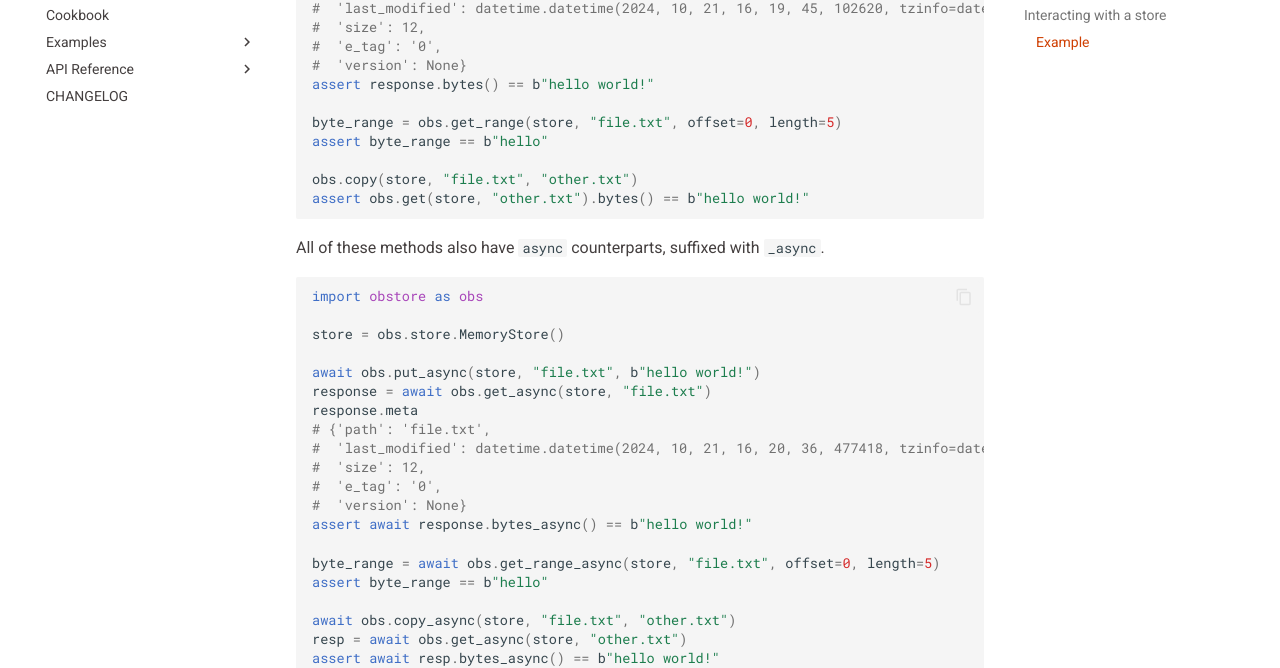
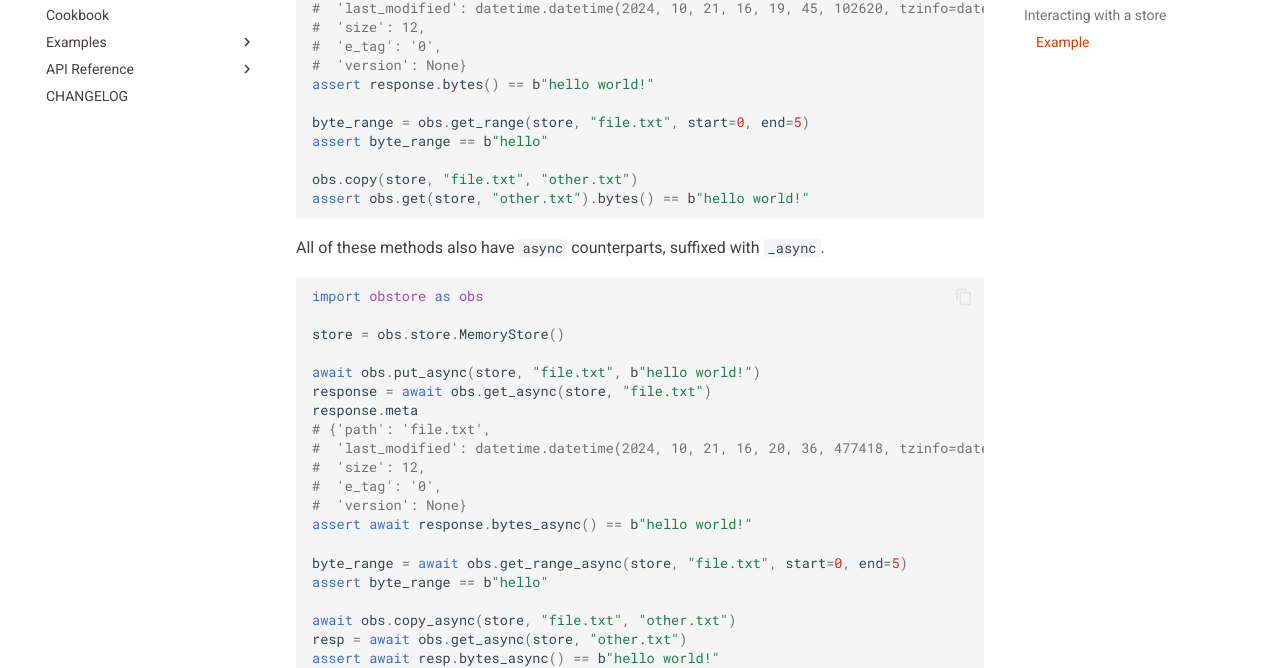
Before and after one commit to machichima/obstore, an MkDocs documentation site: the page built from docs/getting-started.md, in a window 1280 px wide and 900 px high, scrolled down 2292 px. Shown: the part 147-815 px from the top of the window. Built offline with MkDocs 1.6.1 and Material for MkDocs 9.7.7, drawn with Linux system fonts in a browser that asks for light colours; comment, search, counter and statistics services are not loaded; the version menu is left out.

Commit message:
fix: update get-range examples with start/end (#168)

```diff
--- a/docs/getting-started.md
+++ b/docs/getting-started.md
@@ -85,7 +85,7 @@ response.meta
 #  'version': None}
 assert response.bytes() == b"hello world!"
 
-byte_range = obs.get_range(store, "file.txt", offset=0, length=5)
+byte_range = obs.get_range(store, "file.txt", start=0, end=5)
 assert byte_range == b"hello"
 
 obs.copy(store, "file.txt", "other.txt")
@@ -109,7 +109,7 @@ response.meta
 #  'version': None}
 assert await response.bytes_async() == b"hello world!"
 
-byte_range = await obs.get_range_async(store, "file.txt", offset=0, length=5)
+byte_range = await obs.get_range_async(store, "file.txt", start=0, end=5)
 assert byte_range == b"hello"
 
 await obs.copy_async(store, "file.txt", "other.txt")
```
